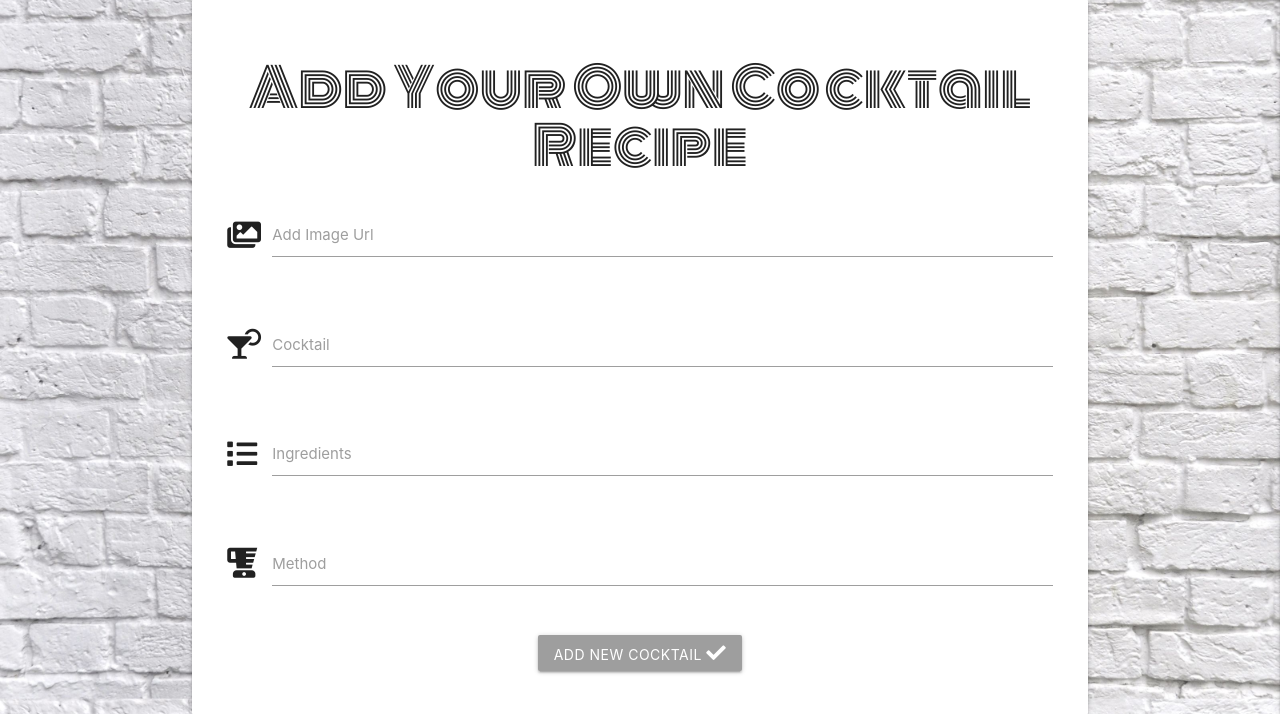
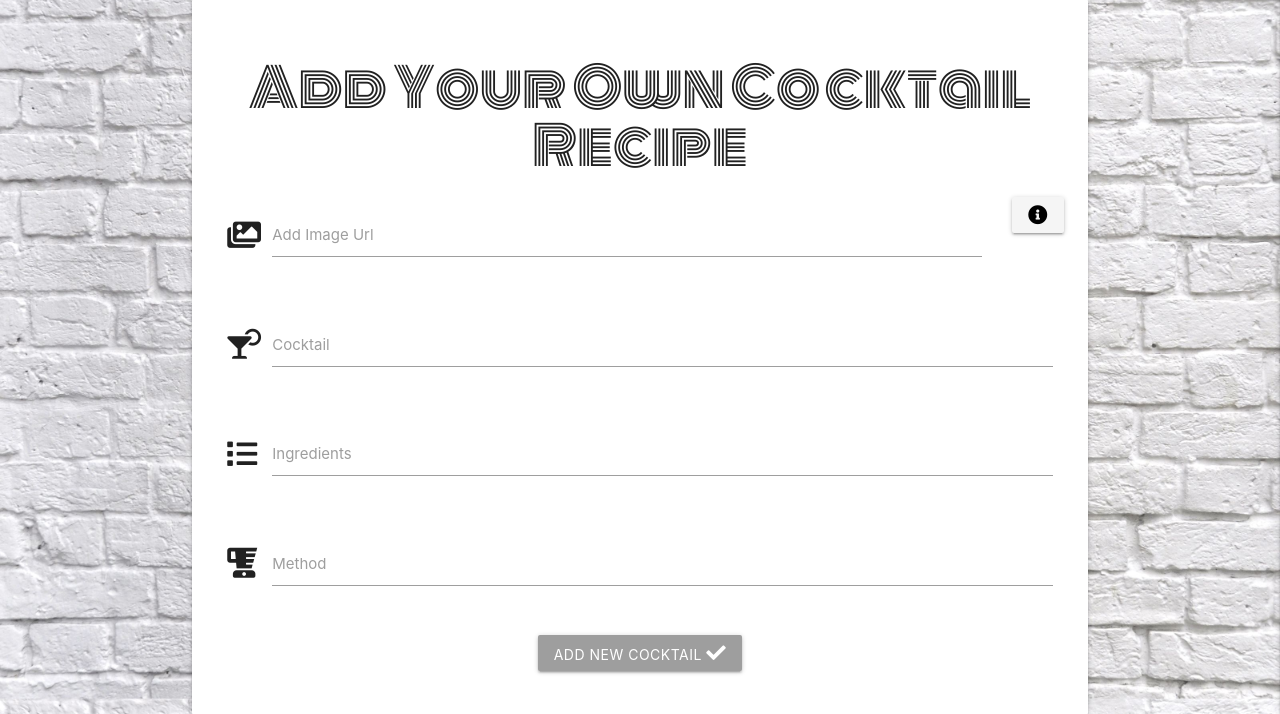
Before and after one commit to AmyKeedwell/3-Milestone-Project-OnTheRocks, a Flask app: page /add_cocktail in a window 1280 px wide. Shown: the part 145-859 px from the top of the page. Run offline with Flask 2, Linux system fonts and the light colour scheme; some libraries are stand-ins or nearby versions.

Commit message:
added tooltip when creating a cocktail to explain how to add the image url

```diff
--- a/static/js/scripts.js
+++ b/static/js/scripts.js
@@ -23,6 +23,9 @@
   });
 
 
+   $(document).ready(function(){
+    $('.tooltipped').tooltip();
+  });
 
 
 function initMap() {
--- a/templates/add_cocktail.html
+++ b/templates/add_cocktail.html
@@ -7,10 +7,17 @@
     <form class="col s12" method="POST" action="{{ url_for('add_cocktail') }}">
         <!--add cocktail image url-->
         <div class="row">
-            <div class="input-field col s12">
+            <div class="input-field col s11">
                 <i class="fas fa-images prefix"></i>
                 <textarea id="url" name="url" class="materialize-textarea validate" required></textarea>
                 <label for="url">Add Image Url</label>
+            </div>
+            <div class="col-1">
+                <a class="btn tooltipped black-text grey lighten-4 right" data-position="left"
+                    data-tooltip="Find an image of your chosen cocktail
+                                on google images, right click and copy image address">
+                    <i class="fas fa-info-circle"></i>
+                </a>
             </div>
         </div>
         <!--add name of cocktail-->
--- a/templates/profile.html
+++ b/templates/profile.html
@@ -18,7 +18,7 @@
                 <div class="col s12 m3">
                     <div class="card">
                         <div class="card-image">
-                            <img src="{{ recipies.url }}">
+                            <img class="responsive-img" src="{{ recipies.url }}">
                         </div>
                         <div class="card-content">
                             <span class="card-title grey-text text-darken-4 center-align text">
```
Also changed, not shown: templates/recipes.html (+6 -3 lines).
